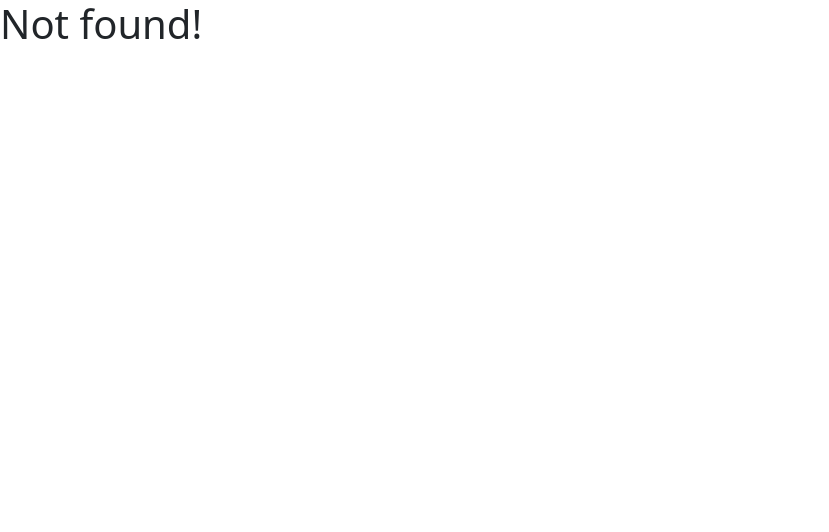
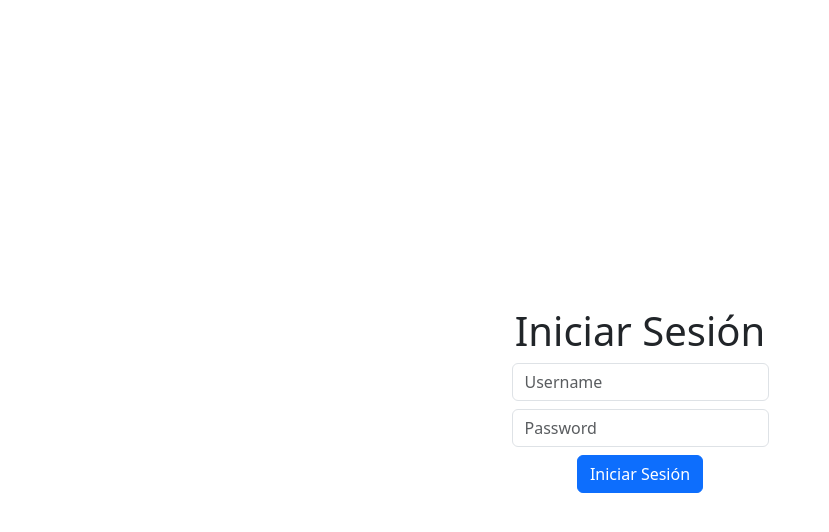
Before and after one commit to invelecar/website, a React (Vite) app: page /login in a window 1280 px wide. Before the commit this address had no page. Shown: the top 532 px of the page, without its empty margins (0-829 px from the left). Built offline with nearby package versions, Linux system fonts and the light colour scheme.

Commit message:
Developing upload documents google drive api

```diff
--- a/package.json
+++ b/package.json
@@ -14,6 +14,8 @@
         "@emotion/react": "^11.14.0",
         "@emotion/styled": "^11.14.0",
         "@mui/material": "^6.4.7",
+        "@react-oauth/google": "^0.12.1",
+        "gapi-script": "^1.2.0",
         "prop-types": "^15.8.1",
         "react": "^18.2.0",
         "react-datepicker": "^8.2.1",
@@ -29,7 +31,7 @@
         "eslint-plugin-react": "^7.33.1",
         "eslint-plugin-react-hooks": "^4.6.0",
         "eslint-plugin-react-refresh": "^0.4.3",
-        "vite": "^4.4.8"
+        "vite": "^4.5.13"
     },
     "engines": {
         "node": ">=20.0.0"
--- /dev/null
+++ b/src/components/UploadComponent.jsx
@@ -0,0 +1,61 @@
+import { useState } from 'react';
+import { useGoogleLogin } from '@react-oauth/google';
+import { gapi } from 'gapi-script';
+
+export const UploadComponent = () => {
+    const [file, setFile] = useState(null);
+    const [accessToken, setAccessToken] = useState(null);
+
+    const googleLogin = useGoogleLogin({
+        onSuccess: (tokenResponse) => setAccessToken(tokenResponse.access_token),
+        scope: 'https://www.googleapis.com/auth/drive.file', // Request the necessary scope
+    });
+
+    const handleFileChange = (event) => {
+        setFile(event.target.files[0]);
+    };
+
+    const handleUpload = async () => {
+        if (!file || !accessToken) {
+            console.error('Please select a file and log in.');
+            return;
+        }
+
+        const formData = new FormData();
+        formData.append('file', file);
+        formData.append('name', file.name);
+        formData.append('parents', ['1YJFrAlzYQiLj7rmt27Ww6YbhH2k4YXht']); // Optional: Specify a folder ID
+
+        try {
+            const response = await fetch('https://www.googleapis.com/upload/drive/v3/files?uploadType=multipart', {
+                method: 'POST',
+                headers: {
+                    'Authorization': `Bearer ${accessToken}`,
+                },
+                body: formData,
+            });
+
+            const data = await response.json();
+            console.log('File uploaded successfully:', data);
+            alert('File uploaded successfully! File ID: ' + data.id);
+            // Optionally, store the file ID in your database to share with clients
+        } catch (error) {
+            console.error('Error uploading file:', error);
+            alert('Error uploading file.');
+        }
+    };
+
+    return (
+        <div>
+            <button onClick={googleLogin}>Log in with Google</button>
+            {accessToken && (
+                <div>
+                    <input type="file" onChange={handleFileChange} />
+                    <button onClick={handleUpload} disabled={!file}>Upload File</button>
+                </div>
+            )}
+        </div>
+    );
+};
+
+export default UploadComponent;
--- /dev/null
+++ b/src/pages/Dashboard.jsx
@@ -0,0 +1,21 @@
+import { useEffect, useState } from "react";
+import { useNavigate } from "react-router-dom";
+import { UploadComponent } from "../components/UploadComponent";
+import { GoogleOAuthProvider } from '@react-oauth/google';
+
+export const Dashboard = () => {
+    const navigate = useNavigate();
+    if (localStorage.getItem("user_type") != 1) {
+        navigate("/login");
+    }
+
+
+    return (
+        <div className=" d-flex vh-100 flex-column justify-content-center align-items-center">
+            <h1 className="text-center">Subir Archivo</h1>
+            <GoogleOAuthProvider clientId="838054793704-vqm02e87l82u9suusmg7hvcashqn6ddp.apps.googleusercontent.com">
+                <UploadComponent />
+            </GoogleOAuthProvider>
+        </div>
+    )
+}
--- a/src/pages/DataSearch.jsx
+++ b/src/pages/DataSearch.jsx
@@ -1,6 +1,7 @@
 import { useEffect, useState } from "react";
 import { Loader } from "../components/Loader";
 import YearPicker from "../components/YearPicker";
+import { Link } from "react-router-dom";
 
 export const DataSearch = () => {
 
@@ -265,7 +266,14 @@ export const DataSearch = () => {
     return (
         <div className="vh-100 align-items-center">
             <Loader visible={loader} />
-            <h1 className="text-center mt-4">Buscar datos</h1>
+            <div className="row">
+                <div className="col-md-8 text-end d-flex justify-content-end align-content-end">
+                    <h1 className="text-center mt-5">Buscador de datos</h1>
+                </div>
+                <div className="col-md-4 text-center">
+                    <Link to="/login" className="btn btn-primary mt-5">Iniciar sesión</Link>
+                </div>
+            </div>
             <div className="row px-5">
                 <div className="col-md-4">
                     <label htmlFor="dropdown-menu" className="form-label">
--- /dev/null
+++ b/src/pages/login.jsx
@@ -0,0 +1,57 @@
+import { useEffect, useState } from "react";
+import { useNavigate } from "react-router-dom";
+
+
+export const Login = () => {
+
+    const navigate = useNavigate();
+
+    const [email, setEmail] = useState("");
+    const [password, setPassword] = useState("");
+
+    const handleLogin = async () => {
+        const response = await fetch("https://invelecar-backend.onrender.com/login", {
+            method: "POST",
+            headers: {
+                "Content-Type": "application/json",
+            },
+            body: JSON.stringify({ email, password }),
+        });
+        const data = await response.json();
+        if (response.status === 201 && data.user_type == 1) {
+            localStorage.setItem("user_type", data.user_type);
+            localStorage.setItem("token", data.token);
+            console.log("Login successful");
+            navigate("/dashboard");
+        }
+        console.log(data);
+    }
+
+
+    return (
+        <div className=" d-flex vh-100 flex-column justify-content-center align-items-center">
+            <h1 className="text-center">Iniciar Sesión</h1>
+            <form className="d-flex flex-column justify-content-center align-items-center">
+                <input
+                    type="email"
+                    placeholder="Username"
+                    className="mb-2 form-control"
+                    onChange={(e) => {setEmail(e.target.value)}}
+                />
+                <input
+                    type="password"
+                    placeholder="Password"
+                    className="mb-2 form-control"
+                    onChange={(e) => {setPassword(e.target.value)}}
+                />
+                <button
+                    type="button"
+                    className="btn btn-primary"
+                    onClick={() => {handleLogin()}}
+                >
+                    Iniciar Sesión
+                </button>
+            </form>
+        </div>
+    )
+}
--- a/src/routes.jsx
+++ b/src/routes.jsx
@@ -10,6 +10,8 @@ import { Home } from "./pages/Home";
 import { Single } from "./pages/Single";
 import { Demo } from "./pages/Demo";
 import { DataSearch } from "./pages/DataSearch";
+import { Login } from "./pages/login";
+import { Dashboard } from "./pages/Dashboard";
 
 export const router = createBrowserRouter(
     createRoutesFromElements(
@@ -24,6 +26,8 @@ export const router = createBrowserRouter(
 
         {/* Nested Routes: Defines sub-routes within the BaseHome component. */}
         <Route path= "/" element={<DataSearch />} />
+        <Route path="/login" element={<Login />} />
+        <Route path="/dashboard" element={<Dashboard />} />
       </Route>
     )
 );
```
Also changed, not shown: 1 other file (tests, documents, lock files or other folders).
